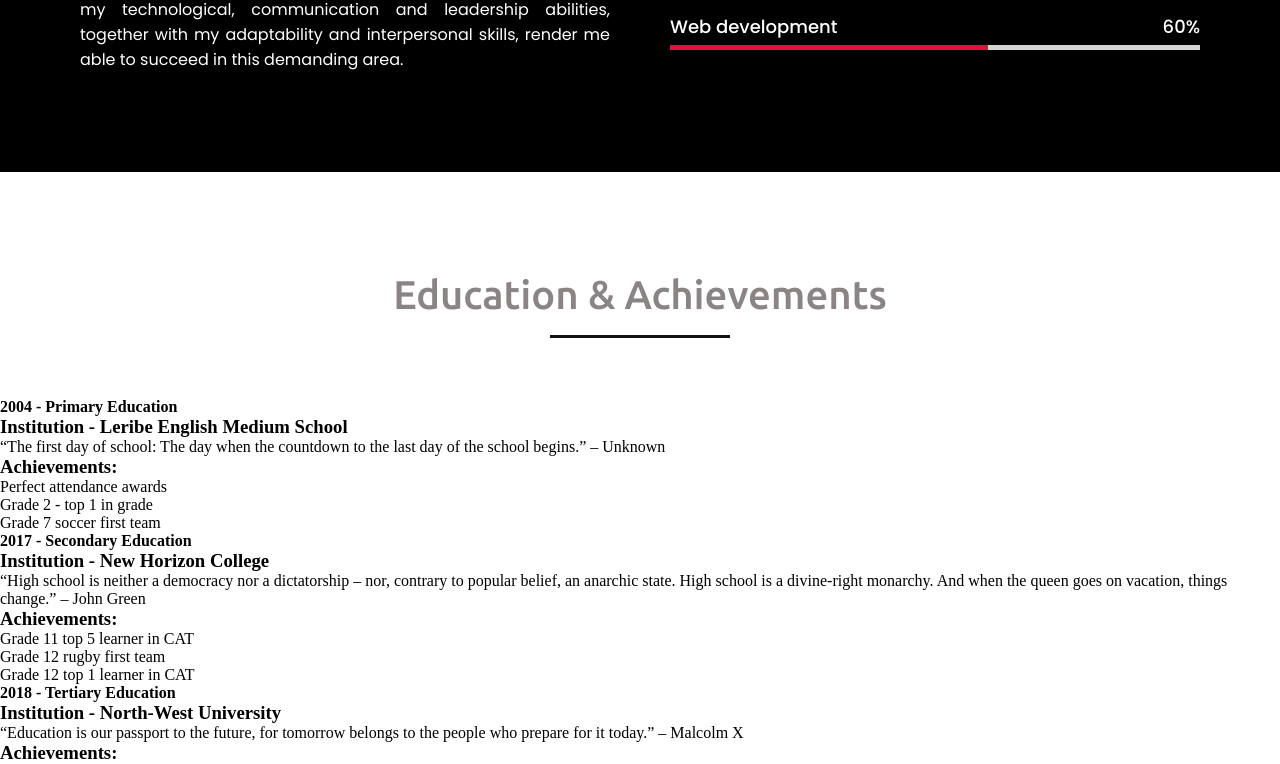
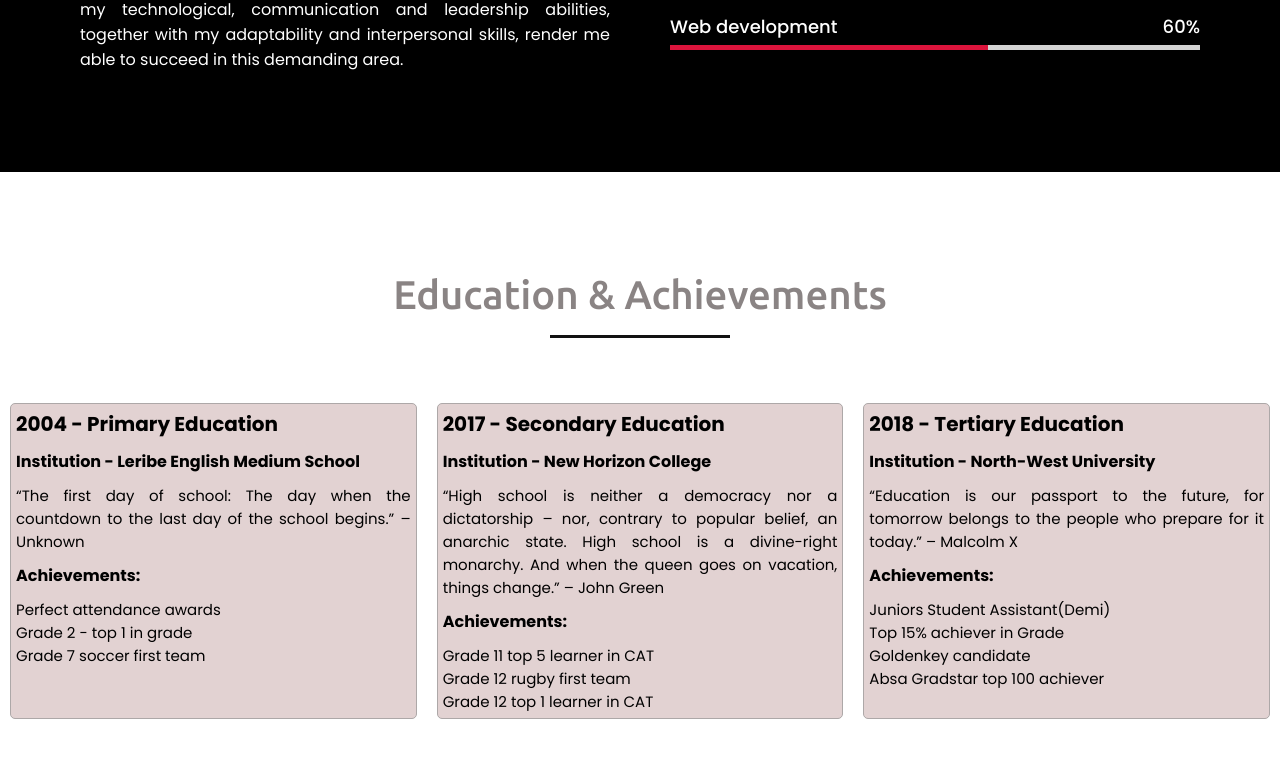
Before and after one commit to Ndumiso-Tshabalala/myCV, a Vue app: page / in a window 1280 px wide. Shown: the part 1977-2741 px from the top of the page. Built offline with nearby package versions, Linux system fonts and the light colour scheme.

Commit message:
Update style.css

```diff
--- a/public/style.css
+++ b/public/style.css
@@ -39,7 +39,7 @@ section.personal{
     background-color: black;
 }
 
-.about, .resume, .skills, .gallery, .contact, .personal{
+.about, .resume, .skills, .gallery, .contact, .block{
     font-family: 'Poppins', sans-serif;
 }
 .about .about-content,
@@ -178,6 +178,7 @@ section .title::after{
 }
 
 .social a{
+
     color: white;
     background:  black;
     font-size: 20px;
@@ -220,6 +221,12 @@ section .title::after{
 .social a:nth-child(4) i{
     color: #1DA0F0;
 }
+
+/* @media all (max-width: 500px){
+    .social{
+        size
+    }
+} */
 
 
 
@@ -322,108 +329,46 @@ section .title::after{
 /* resume & achievements */
 
 
-.wrapper{
-    /* position: absolute; */
-    top: 50%;
-    left: 50%;
-    /* transform: translate(-50%,-50%); */
-    width: 100%;
+.time-line{
     display: flex;
-    box-shadow: 0 1px 20px 0 rgba(69,90,100,.08);
-    font-family: 'Poppins', sans-serif;
-  }
+    justify-content: center;
+    flex-wrap: wrap;
+}
 
-  .wrapper .left{
-    width: 35%;
-    background: linear-gradient(to right,#062525,#a0a5a5);
-    padding: 30px 25px;
-    border-top-left-radius: 5px;
-    border-bottom-left-radius: 5px;
-    text-align: center;
-    color: #fff;
-  }
+.block{
+    width: cal(50% - 20px);
+    background-color: rgb(226, 210, 210);
+    border: 1px solid rgb(173, 168, 168);
+    border-radius: 5px;
+    margin: 5px 10px;
+    padding: 5px;
+    flex: 1;
+    /* position: relative; */
 
-  .wrapper .left img{
-    border-radius: 5px;
-    margin-bottom: 10px;
-  }
+}
+.block h3{
+    font-size: 16px;
+    margin: 10px 0;
+}
 
-  .wrapper .left h4{
-    margin-bottom: 10px;
-  }
+.block p{
 
-  .wrapper .left p{
-    font-size: 12px;
-  }
-
-  .wrapper .right{
-    width: 65%;
-    background: #fff;
-    padding: 30px 25px;
-    border-top-right-radius: 5px;
-    border-bottom-right-radius: 5px;
-  }
-
-  .wrapper .right .info,
-  .wrapper .right .projects{
-    margin-bottom: 25px;
-  }
-
-  .wrapper .right .info h3,
-  .wrapper .right .projects h3{
-      margin-bottom: 15px;
-      padding-bottom: 5px;
-      border-bottom: 1px solid #e0e0e0;
-      color: #353c4e;
-    text-transform: uppercase;
-    letter-spacing: 5px;
-  }
-
-  .wrapper .right .info_data,
-  .wrapper .right .projects_data{
-    display: flex;
-    justify-content: space-between;
-  }
-
-  .wrapper .right .info_data .data,
-  .wrapper .right .projects_data .data{
-    width: 45%;
-  }
-
-  .wrapper .right .info_data .data h4,
-  .wrapper .right .projects_data .data h4{
-      color: #353c4e;
-      margin-bottom: 5px;
-  }
-
-  .wrapper .right .info_data .data p,
-  .wrapper .right .projects_data .data p{
-    font-size: 13px;
-    margin-bottom: 10px;
-    color: #919aa3;
-  }
+    font-size: 15px;
+    color: black;
+    text-align: justify;
+}
+.block h4{
+    font-size: 20px;
+    /* margin: 10px 0; */
+}
 
 
+/* @media screen and (max-width: 980px){
+    .menu-toggler{
+        display: block;
+    }
+} */
 
-
-
-
-
-
-
-
-
-/* h1 {
-
-
-    position: relative;
-    text-align: center;
-    font-size: 40px;
-    font-weight: 500;
-    margin-bottom: 60px;
-    padding-bottom: 20px;
-    font-family: 'Ubuntu', sans-serif;
-} */
 
 
 /* --- Start progress bar --- */
@@ -594,8 +539,14 @@ section .title::after{
 	}
 }
 
+.galleryInfo{
+    color:#fff;
+    background: #111;
 
-/* resume section styling */
+
+}
+
+resume section styling
 .resume, .gallery{
     color:#fff;
     background: #111;
@@ -948,7 +899,7 @@ footer span a:hover{
         font-size: 25px;
     }
     .home .home-content .text-2{
-        font-size: 70px;
+        font-size: 50px;
     }
     .home .home-content .text-3{
         font-size: 35px;
@@ -1026,6 +977,7 @@ footer span a:hover{
         font-size: 23px;
         line-height: 38px;
     }
+
 }
 
 /* #map {
```
